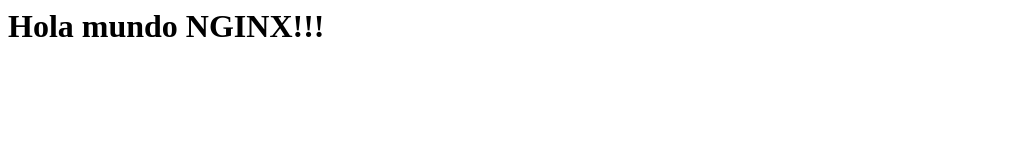
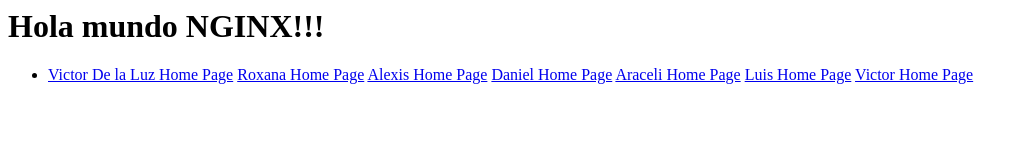
Before and after one commit to itztli/www-lincc, a plain HTML site: page www/index.html in a window 1280 px wide. Shown: the whole page, without its empty margins (0-1029 px from the left). Drawn offline with Linux system fonts and the light colour scheme.

Commit message:
integrating index

```diff
--- a/www/index.html
+++ b/www/index.html
@@ -1,5 +1,16 @@
 <html>
     <body>
         <h1>Hola mundo NGINX!!!</h1>
+        <ul>
+            <li>
+                <a href="vdelaluz.html">Victor De la Luz Home Page</a>
+                <a href="rperez.html">Roxana Home Page</a>
+                <a href="aaguilary.html">Alexis Home Page</a>
+                <a href="drangel.html">Daniel Home Page</a>
+                <a href="aromero.html">Araceli Home Page</a>
+                <a href="lgarcia.html">Luis Home Page</a>
+                <a href="varredondo.html">Victor Home Page</a>
+            </li>
+        </ul>
     </body>
 </html>
```
Also changed, not shown: www/vdelaluz.html (added, +5 -0 lines).
